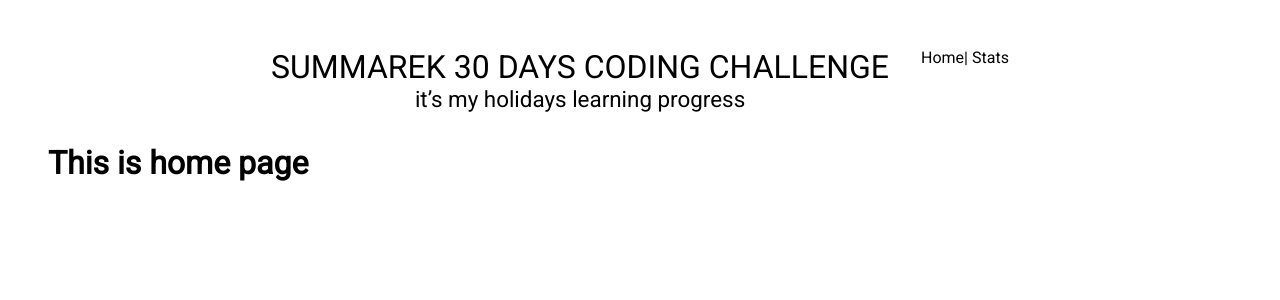
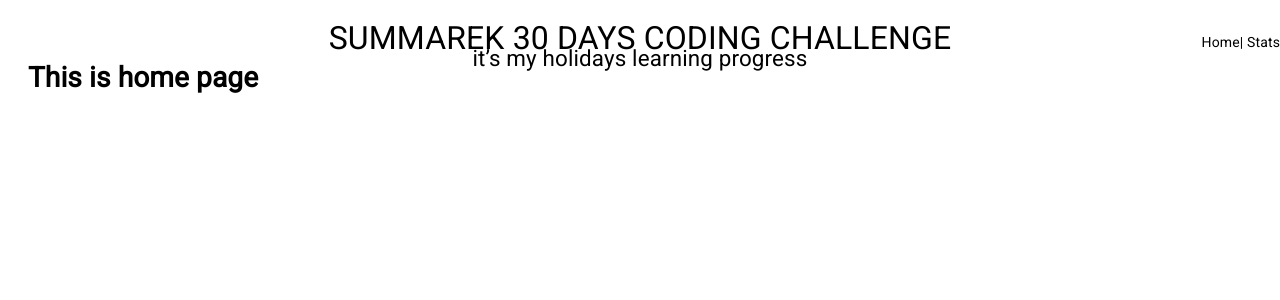
Before and after one commit to summarek/30-Days-challenge-app, a Vue app: page / in a window 1280 px wide. Shown: the top 300 px of the page. Built offline with nearby package versions, Linux system fonts and the light colour scheme.

Commit message:
added material design and header section

```diff
--- a/package.json
+++ b/package.json
@@ -11,6 +11,7 @@
     "core-js": "^2.6.5",
     "roboto-fontface": "^0.10.0",
     "vue": "^2.6.10",
+    "vue-material": "^1.0.0-beta-11",
     "vue-router": "^3.0.3"
   },
   "devDependencies": {
--- a/src/App.vue
+++ b/src/App.vue
@@ -1,22 +1,20 @@
 <template>
   <div id="app">
     <header class="header">
-      <div class="header-title margin">
+      <div class="header-title">
         <p class="header-main_title">SUMMAREK 30 DAYS CODING CHALLENGE</p>
         <p class="header-under_title">it’s my holidays learning progress</p>
       </div>
-      <div class="navigation-nav margin">
+    </header>
+
+    <nav class="navigation">
+      <div class="navigation-nav">
         <router-link to="/">Home</router-link>|
         <router-link to="/Stats">Stats</router-link>
       </div>
-    </header>
-    <!-- <nav class="navigation">
-      <div class="navigation-nav margin">
-        <router-link to="/">Home</router-link>|
-        <router-link to="/Stats">Stats</router-link>
-      </div>
-    </nav>-->
-    <main class="padding">
+    </nav>
+
+    <main>
       <router-view />
     </main>
   </div>
@@ -48,7 +46,6 @@ a {
   display: flex;
   justify-content: center;
   align-content: center;
-  // position: relative;
 
   &-main_title {
     font-size: 2rem;
@@ -59,7 +56,14 @@ a {
     text-align: center;
     font-size: 1.4rem;
   }
-  &-nav {
+}
+.navigation {
+  position: absolute;
+  top: 0rem;
+  right: 0;
+
+  @media (min-width: 870px) {
+    top: 2rem;
   }
 }
 </style>
--- a/src/main.js
+++ b/src/main.js
@@ -1,7 +1,10 @@
 import Vue from 'vue';
+import VueMaterial from 'vue-material';
 import App from './App.vue';
 import router from './router';
+import 'vue-material/dist/vue-material.min.css';
 
+Vue.use(VueMaterial);
 Vue.config.productionTip = false;
 
 new Vue({
```
Also changed, not shown: 1 other file (tests, documents, lock files or other folders).
